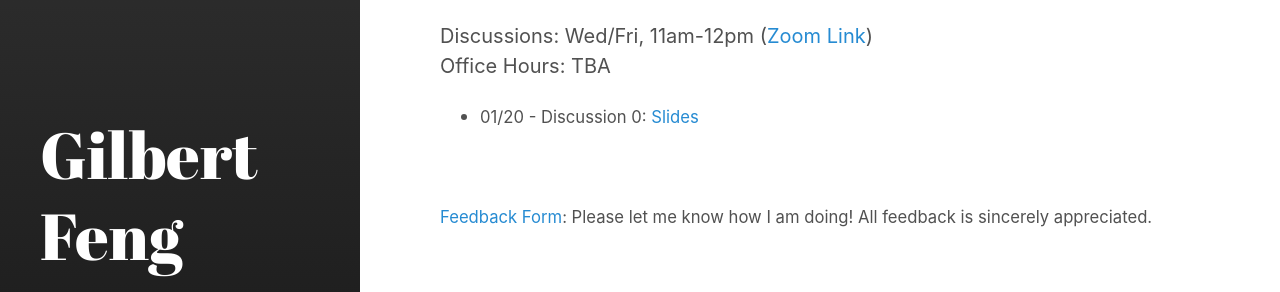
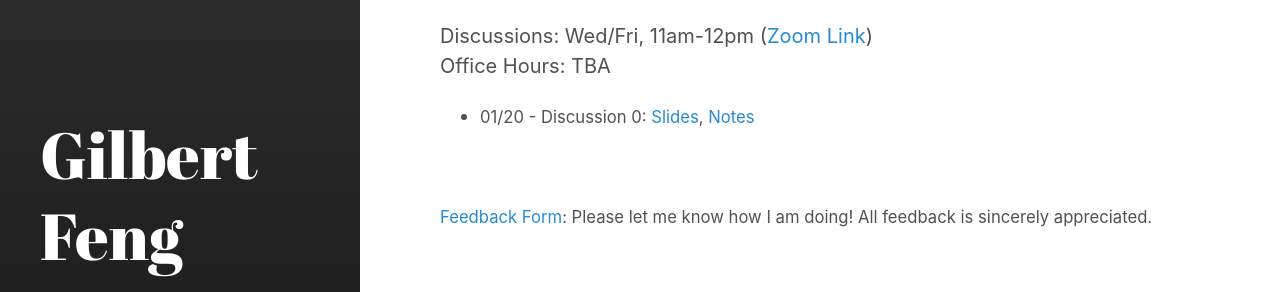
Before and after one commit to gfeng2001/gfeng2001.github.io, a Jekyll site: the page built from teaching/sp21cs70.md, in a window 1280 px wide. Shown: the part 169-461 px from the top of the page. Built offline with Jekyll 4.4.1, drawn with Linux system fonts in a browser that asks for light colours.

Commit message:
update dis0a

```diff
--- a/teaching/sp21cs70.md
+++ b/teaching/sp21cs70.md
@@ -10,7 +10,7 @@ Discussions: Wed/Fri, 11am-12pm (<a href='https://berkeley.zoom.us/j/93166055219
 <br>
 Office Hours: TBA
 
-* <small> 01/20 - Discussion 0: <a href='https://docs.google.com/presentation/d/1ruLXTOKdQ9Q-3QI4MGS-X-d_i9AjLMVkQSL2-8gSGM0/edit?usp=sharing'>Slides</a> </small>
+* <small> 01/20 - Discussion 0: <a href='https://docs.google.com/presentation/d/1ruLXTOKdQ9Q-3QI4MGS-X-d_i9AjLMVkQSL2-8gSGM0/edit?usp=sharing'>Slides</a>, <a href='/assets/pdfs/cs70/sp21cs70/dis0a.pdf'>Notes</a> </small>
 
 
 <br>
```
Also changed, not shown: 1 other file.
